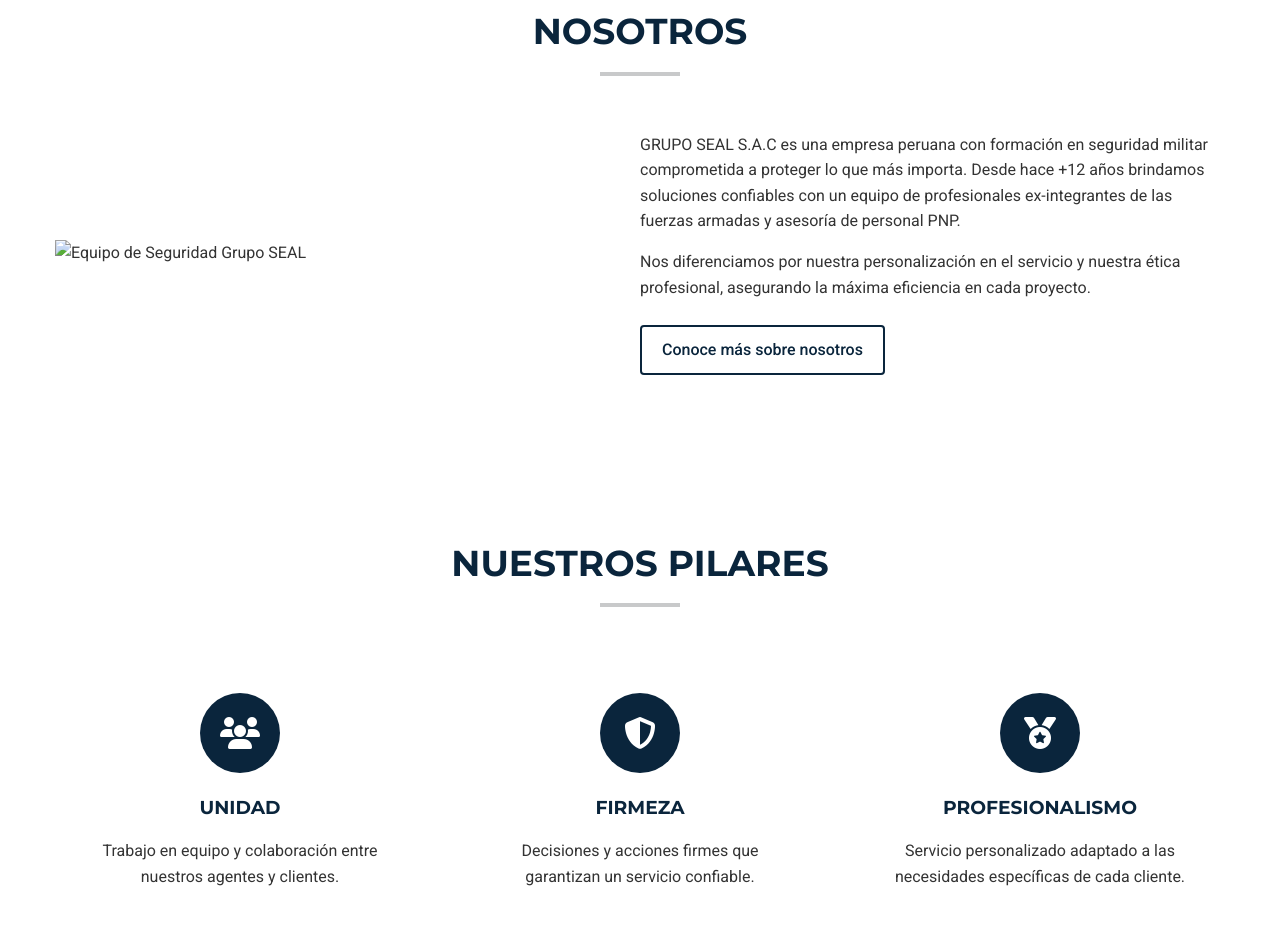
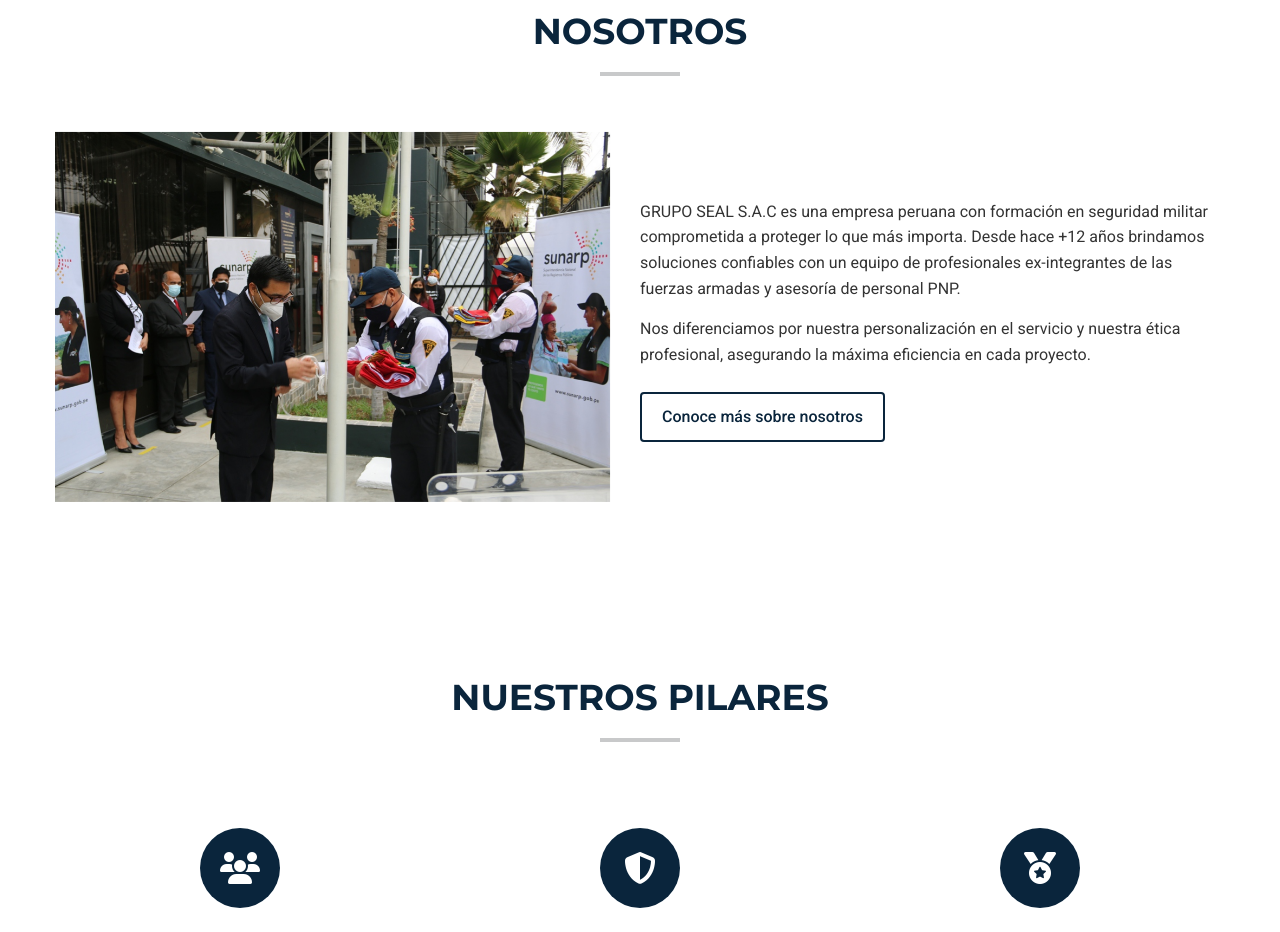
Before and after one commit to BrSilvinha/grupo-seal-website, a plain HTML site: page index.html in a window 1280 px wide. Shown: the part 877-1809 px from the top of the page. Drawn offline with Linux system fonts and the light colour scheme.

```diff
--- a/index.html
+++ b/index.html
@@ -57,7 +57,7 @@
             </div>
             <div class="about-content">
                 <div class="about-image fade-in-left">
-                    <img src="assets/images/equipo-seal.jpg" alt="Equipo de Seguridad Grupo SEAL">
+                    <img src="assets/images/EquipoSeguridad.jpg" alt="Equipo de Seguridad Grupo SEAL">
                 </div>
                 <div class="about-text fade-in-right">
                     <p>GRUPO SEAL S.A.C es una empresa peruana con formación en seguridad militar comprometida a proteger lo que más importa. Desde hace +12 años brindamos soluciones confiables con un equipo de profesionales ex-integrantes de las fuerzas armadas y asesoría de personal PNP.</p>
```
Also changed, not shown: assets/images/EquipoSeguridad.jpg (added).
